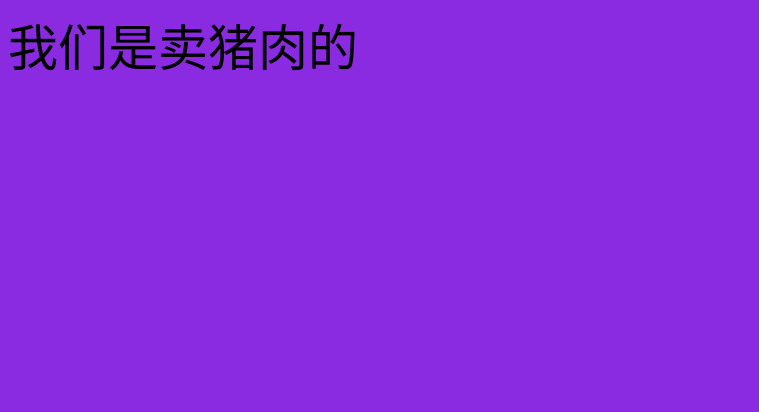
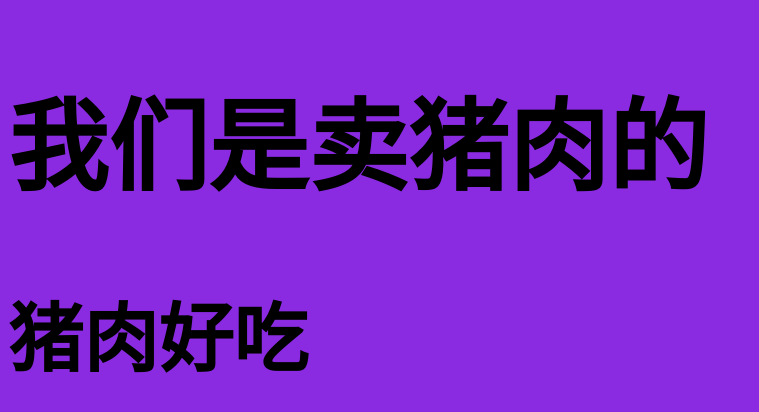
Before and after one commit to MaccusNick/git-demo-1, a plain HTML site: page index.html in a window 1280 px wide. Shown: the whole page, without its empty margins (0-759 px from the left). Drawn offline with Linux system fonts and the light colour scheme.

Commit message:
Just a little example

```diff
--- a/index.html
+++ b/index.html
@@ -10,7 +10,8 @@
 </head>
 
 <body>
-    我们是卖猪肉的
+    <h1>我们是卖猪肉的</h1>
+    <h2>猪肉好吃</h2>
 
 </body>
 
```
